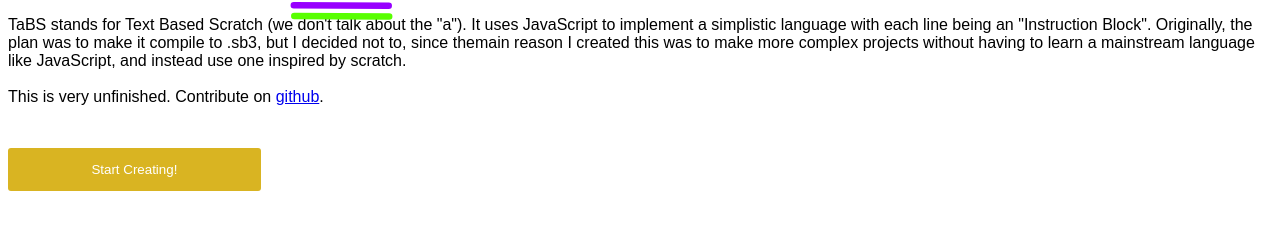
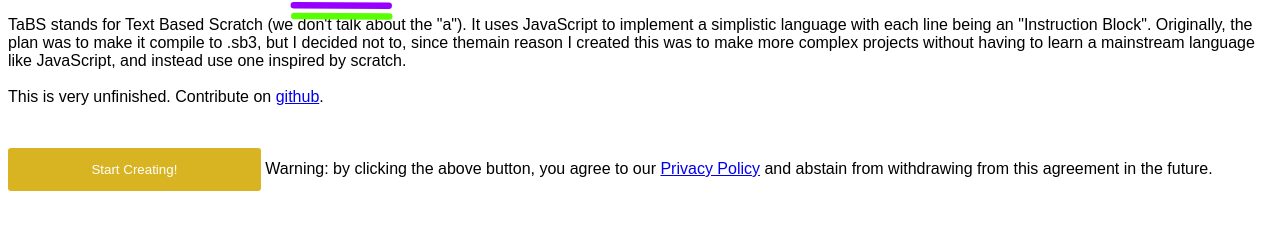
Before and after one commit to NILL2021/TaBS, a plain HTML site: page index.html in a window 1280 px wide. Shown: the part 181-410 px from the top of the page. Drawn offline with Linux system fonts and the light colour scheme.

Commit message:
Add prpolicy warning

```diff
--- a/index.html
+++ b/index.html
@@ -12,4 +12,5 @@
         <p>TaBS stands for Text Based Scratch (we don't talk about the "a"). It uses JavaScript to implement a simplistic language with each line being an "Instruction Block". Originally, the plan was to make it compile to .sb3, but I decided not to, since themain reason I created this was to make more complex projects without having to learn a mainstream language like JavaScript, and instead use one inspired by scratch.<br><br>This is very unfinished. Contribute on <a href="https://github.com/NILL2021/TaBS">github</a>.</p>
         <br>
         <button> <a href="editor.html" style="text-decoration: none;color:white;">Start Creating!</a><br></button>
+Warning: by clicking the above button, you agree to our <a href="privacy.html">Privacy Policy</a> and abstain from withdrawing from this agreement in the future.
 </html>
```
